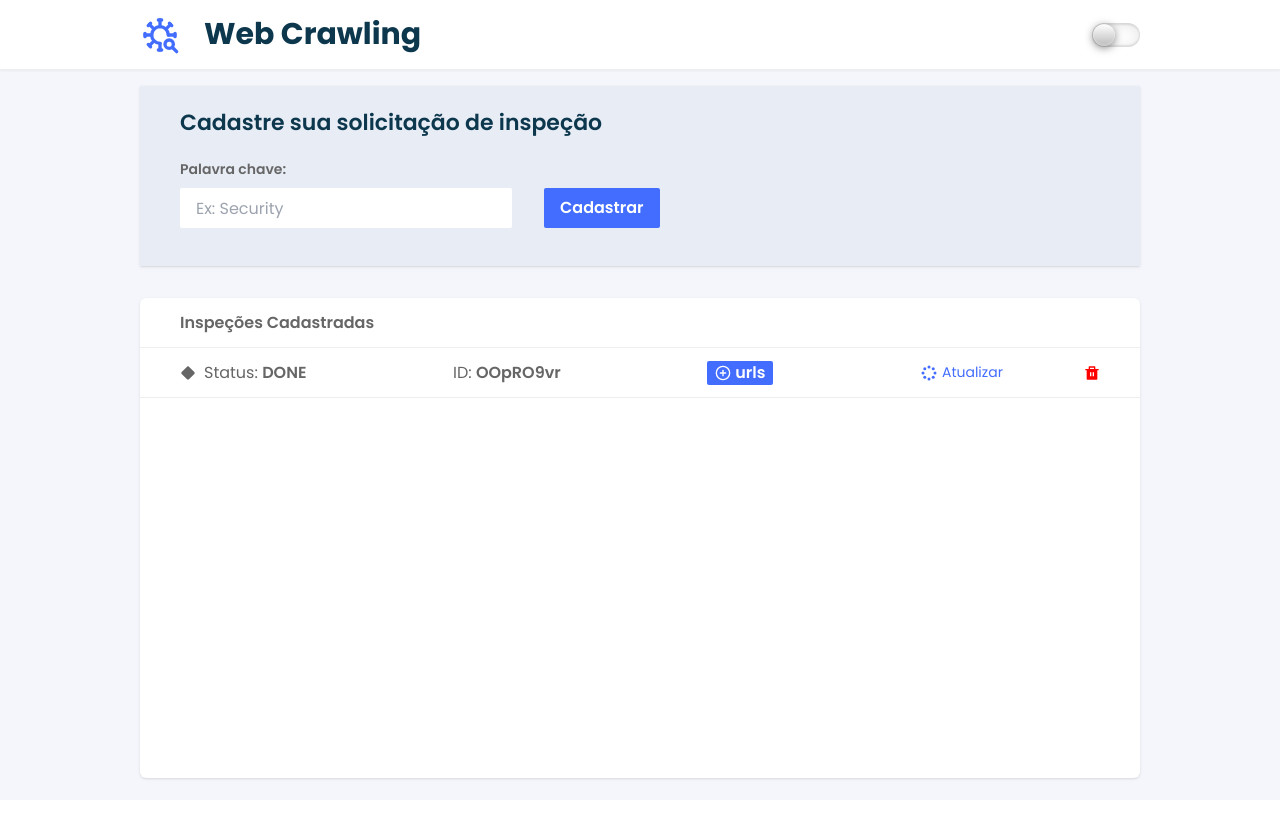
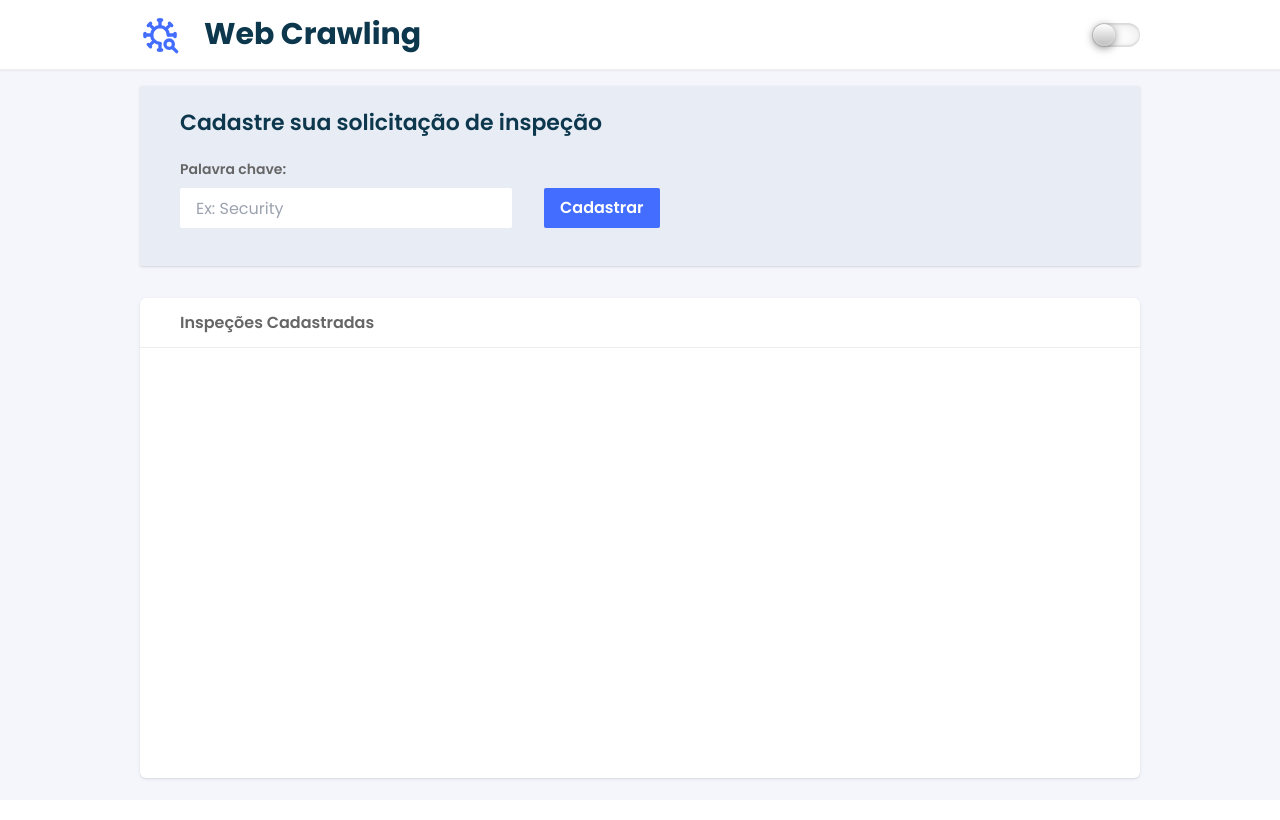
Before and after one commit to rafhaelmallorga/web_crawling, a React (Vite) app: page / in a window 1280 px wide. Shown: the top 820 px of the page. Built offline with nearby package versions, Linux system fonts and the light colour scheme.

Commit message:
feat :sparkles: integrated api functions with components

```diff
--- a/package.json
+++ b/package.json
@@ -9,11 +9,14 @@
     "build": "webpack"
   },
   "dependencies": {
+    "@hookform/resolvers": "^2.9.9",
     "axios": "^1.1.2",
     "react": "^18.2.0",
     "react-dom": "^18.2.0",
+    "react-hook-form": "^7.37.0",
     "react-hot-toast": "^2.4.0",
-    "react-icons": "^4.4.0"
+    "react-icons": "^4.4.0",
+    "yup": "^0.32.11"
   },
   "devDependencies": {
     "@types/node": "^18.8.5",
--- a/src/components/Form.tsx
+++ b/src/components/Form.tsx
@@ -1,20 +1,48 @@
-import React from 'react'
+import React, { useState } from 'react'
 import { useWebCrawl } from '../providers/WebCrawl'
+import * as yup from 'yup'
+import { useForm } from "react-hook-form"
+import { yupResolver } from "@hookform/resolvers/yup"
+import { NewInspectionInterface } from '../interfaces'
 
 const Form = () => {
-    const { isDark, setIsDark } = useWebCrawl()
+    const { isDark, setIsDark, createNewInspection } = useWebCrawl()
+    const [isLoading, setIsLoading] = useState<boolean>(false)
+
+    const schema = yup.object().shape({
+        keyword: yup.string().required('Digite a palavra chave!')
+    })
+
+    const {
+        register,
+        reset,
+        handleSubmit,
+        formState: { errors }
+    } = useForm<NewInspectionInterface>({
+        resolver: yupResolver(schema)
+    })
+
+    const handleNewInspection = async (data: NewInspectionInterface) => {
+        setIsLoading(true)
+        await createNewInspection(data)
+        setIsLoading(false)
+
+        reset({
+            keyword: ''
+        })
+    }
 
     return (
         <div className={`w-full max-w-[1000px] h-[180px] my-4 ${isDark ? 'bg-backFormDark' : 'bg-backForm'} shadow transition ease-in duration-500`}>
             <div className={`px-10 py-5 text-[22px] font-semibold ${isDark ? 'text-titleDark' : 'text-title'} transition ease-in duration-500`}>
                 <h3>Cadastre sua solicitação de inspeção</h3>
             </div>
-            <form className={`px-10 w-full flex items-end`}>
+            <form onSubmit={handleSubmit(handleNewInspection)} className={`px-10 w-full flex items-end`}>
                 <div className={`flex flex-col`}>
                     <label htmlFor="keyword" className={`text-[14px] font-semibold ${isDark ? 'text-labelDark' : 'text-label transition ease-in duration-500'}`}>Palavra chave:</label>
-                    <input type="text" className={`h-[40px] rounded-sm mt-2 pl-4 outline-none font-normal ${isDark ? 'bg-backDark text-white' : 'bg-white text-title'} transition ease-in duration-500`} placeholder={'Ex: Security'}/>
+                    <input type="text" {...register("keyword")} className={`h-[40px] rounded-sm mt-2 pl-4 outline-none font-normal ${isDark ? 'bg-backDark text-white' : 'bg-white text-title'} transition ease-in duration-500`} placeholder={'Ex: Security'}/>
                 </div>
-                <button className={`bg-logo h-[40px] ml-8 px-4 rounded-sm text-white font-semibold hover:brightness-90`}>Cadastrar</button>
+                <button type='submit' className={`bg-logo h-[40px] ml-8 px-4 rounded-sm text-white font-semibold hover:brightness-90`}>Cadastrar</button>
             </form>
         </div>
     )
--- a/src/components/InspectionItemList.tsx
+++ b/src/components/InspectionItemList.tsx
@@ -4,25 +4,30 @@ import { BiLoaderCircle } from "react-icons/bi"
 import { RiDeleteBinFill } from "react-icons/ri"
 import { FiPlusCircle } from "react-icons/fi"
 import { useWebCrawl } from '../providers/WebCrawl'
+import { InspectionListInterface } from '../interfaces'
 
-const InspectionItemList = () => {
-    const {isDark, setIsDark} = useWebCrawl()
+interface IInspection {
+    inspection: InspectionListInterface
+}
+
+const InspectionItemList = ({ inspection }: IInspection) => {
+    const {isDark, setIsDark, retrieveInspectionById, deleteInspectionById} = useWebCrawl()
 
 
     return (
-        <li className={`w-full h-[50px] px-10 flex justify-between items-center ${isDark ? 'bg-backDark text-labelDark border-borderDark' : 'bg-back text-label border-border'} border-b-[1px] ${isDark ? 'hover:bg-hoverDark' : 'hover:bg-hover'} transition ease-in duration-500`}>
+        <li key={inspection.id} className={`w-full h-[50px] px-10 flex justify-between items-center ${isDark ? 'bg-backDark text-labelDark border-borderDark' : 'bg-back text-label border-border'} border-b-[1px] ${isDark ? 'hover:bg-hoverDark' : 'hover:bg-hover'} transition ease-in duration-500`}>
             <div className='flex justify-center items-center font-normal'>
-                <GrStatusCriticalSmall className='mr-2'/>
-                <span>Status: <span className='font-semibold'>DONE</span></span>
+                <GrStatusCriticalSmall className={`mr-2 ${inspection.status === 'active' ? 'text-yellow-300' : 'text-green-500'}`}/>
+                <span>Status: <span className='font-semibold'>{inspection.status.toUpperCase()}</span></span>
             </div>
-            <span className='font-normal'>ID: <span className='font-semibold'>OOpRO9vr</span></span>
+            <span className='font-normal'>ID: <span className='font-semibold'>{inspection.id}</span></span>
             <button className='flex justify-center items-center font-semibold bg-logo px-2 text-white rounded-sm'><FiPlusCircle className='mr-1' />urls</button>
             <div className='w-[180px] flex justify-between items-center'>
-                <button className='flex justify-center items-center text-[14px] text-logo'>
+                <button onClick={() => retrieveInspectionById(inspection.id)} className='flex justify-center items-center text-[14px] text-logo'>
                     <BiLoaderCircle className='mr-1 text-[18px]' />
                     Atualizar
                 </button>
-                <button>
+                <button onClick={() => deleteInspectionById(inspection.id)}>
                     <RiDeleteBinFill color='red'/>
                 </button>
             </div>
--- a/src/components/InspectionList.tsx
+++ b/src/components/InspectionList.tsx
@@ -3,13 +3,13 @@ import { useWebCrawl } from '../providers/WebCrawl'
 import InspectionItemList from './InspectionItemList'
 
 const InspectionList = () => {
-    const {isDark, setIsDark} = useWebCrawl()
+    const {isDark, setIsDark, inspectionList} = useWebCrawl()
 
     return (
         <div className={`w-full max-w-[1000px] h-[60%] my-4 ${isDark ? 'bg-backDark' : 'bg-back'} rounded-md shadow transition ease-in duration-500`}>
             <h3 className={`h-[50px] flex items-center pl-10 font-semibold ${isDark ? 'text-labelDark border-borderDark' : 'text-label border-border'} border-b-[1px] transition ease-in duration-500`}>Inspeções Cadastradas</h3>
             <ul className='w-full h-full'>
-                <InspectionItemList />
+                {inspectionList?.map(el => <InspectionItemList key={el.id} inspection={el}/>)}
             </ul>
         </div>
     )
--- a/src/interfaces/index.ts
+++ b/src/interfaces/index.ts
@@ -15,14 +15,13 @@ export interface InspectionListInterface {
 }
 
 export interface WebCrawlContextInterface {
-    inspectionIdList: NewInspectionResponseInterface[];
-    setInspectionIdList: any;
-    inspectionList: InspectionListInterface[];
+    inspectionList: InspectionListInterface[] | [];
     setInspectionList: any;
     isDark: boolean;
     setIsDark: any;
     retrieveInspectionById: (id: string) => Promise<void>
     createNewInspection: (data: NewInspectionInterface) => Promise<void>
+    deleteInspectionById: (id: string)  => Promise<void>
 }
 
 export interface WebCrawlProviderProps {
--- a/src/providers/WebCrawl/index.tsx
+++ b/src/providers/WebCrawl/index.tsx
@@ -6,28 +6,48 @@ import { InspectionListInterface, NewInspectionInterface, NewInspectionResponseI
 export const WebCrawlContext = createContext<WebCrawlContextInterface>({} as WebCrawlContextInterface);
 
 export const WebCrawlProvider = ({children}: WebCrawlProviderProps) => {
-    const [inspectionIdList, setInspectionIdList] = useState<NewInspectionResponseInterface[]>([])
-    const [inspectionList, setInspectionList] = useState<InspectionListInterface[]>([])
+    const [inspectionList, setInspectionList] = useState<InspectionListInterface[]>(JSON.parse(localStorage.getItem('@InspectionsList') || '[]'))
     const [isDark, setIsDark] = useState<boolean>(false)
+
+    useEffect(() => {
+        localStorage.setItem('@InspectionsList', JSON.stringify(inspectionList))
+    }, [inspectionList])
+
 
     const retrieveInspectionById = async (id: string) => {
         api.get(`/${id}`)
             .then(res => {
-                setInspectionList([...inspectionList, res.data])
+                const idAlreadyExists = inspectionList.findIndex(el => el.id === id)
+                if (idAlreadyExists !== -1) {
+                    inspectionList[idAlreadyExists] = res.data
+                    const updatedList = [...inspectionList]
+                    setInspectionList([])
+                    setInspectionList(updatedList)
+                    localStorage.setItem('@InspectionsList', JSON.stringify(inspectionList))
+                } else {
+                    setInspectionList([...inspectionList, res.data])
+                }
             })
     }
 
     const createNewInspection = async (data: NewInspectionInterface) => {
         api.post("", data)
             .then(res => {
-                setInspectionIdList([...inspectionIdList, res.data])
                 toast.success('Inspeção criada com sucesso!')
+                retrieveInspectionById(res.data.id)
+                localStorage.setItem('@InspectionsList', JSON.stringify(inspectionList))
             })
             .catch((_) => toast.error('Não foi possível criar a inspeção no momento.'))
     }
 
+    const deleteInspectionById = async (id: string) => {
+        const inspectionListFiltered = inspectionList.filter(el => el.id !== id)
+        setInspectionList(inspectionListFiltered)
+        toast.success('Inspeção removida com sucesso!')
+    }
+
     return (
-        <WebCrawlContext.Provider value={{inspectionIdList, setInspectionIdList, inspectionList, setInspectionList, retrieveInspectionById, createNewInspection, isDark, setIsDark}}>
+        <WebCrawlContext.Provider value={{inspectionList, setInspectionList, retrieveInspectionById, createNewInspection, isDark, setIsDark, deleteInspectionById}}>
             {children}
         </WebCrawlContext.Provider>
     )
```
Also changed, not shown: 1 other file (tests, documents, lock files or other folders).
